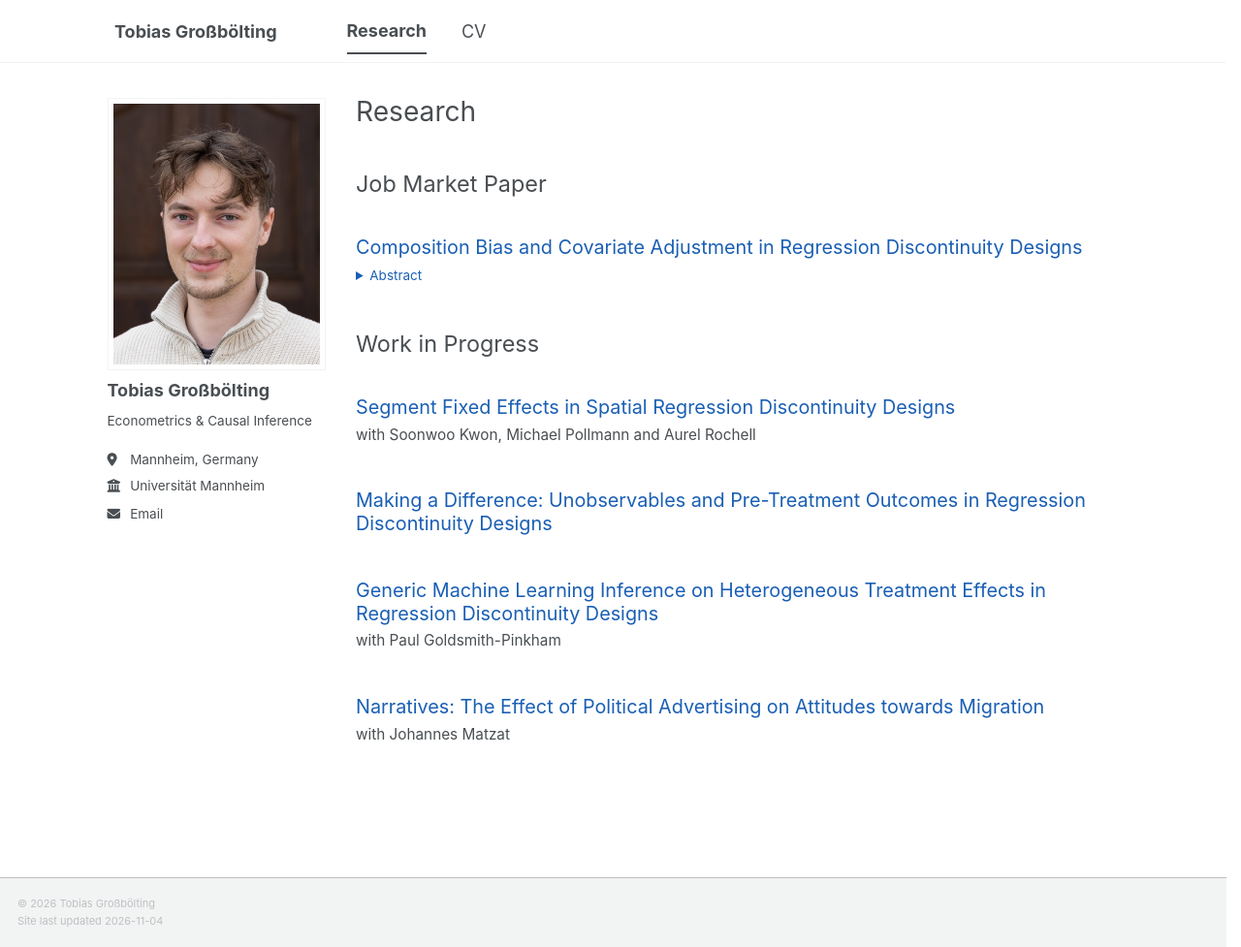
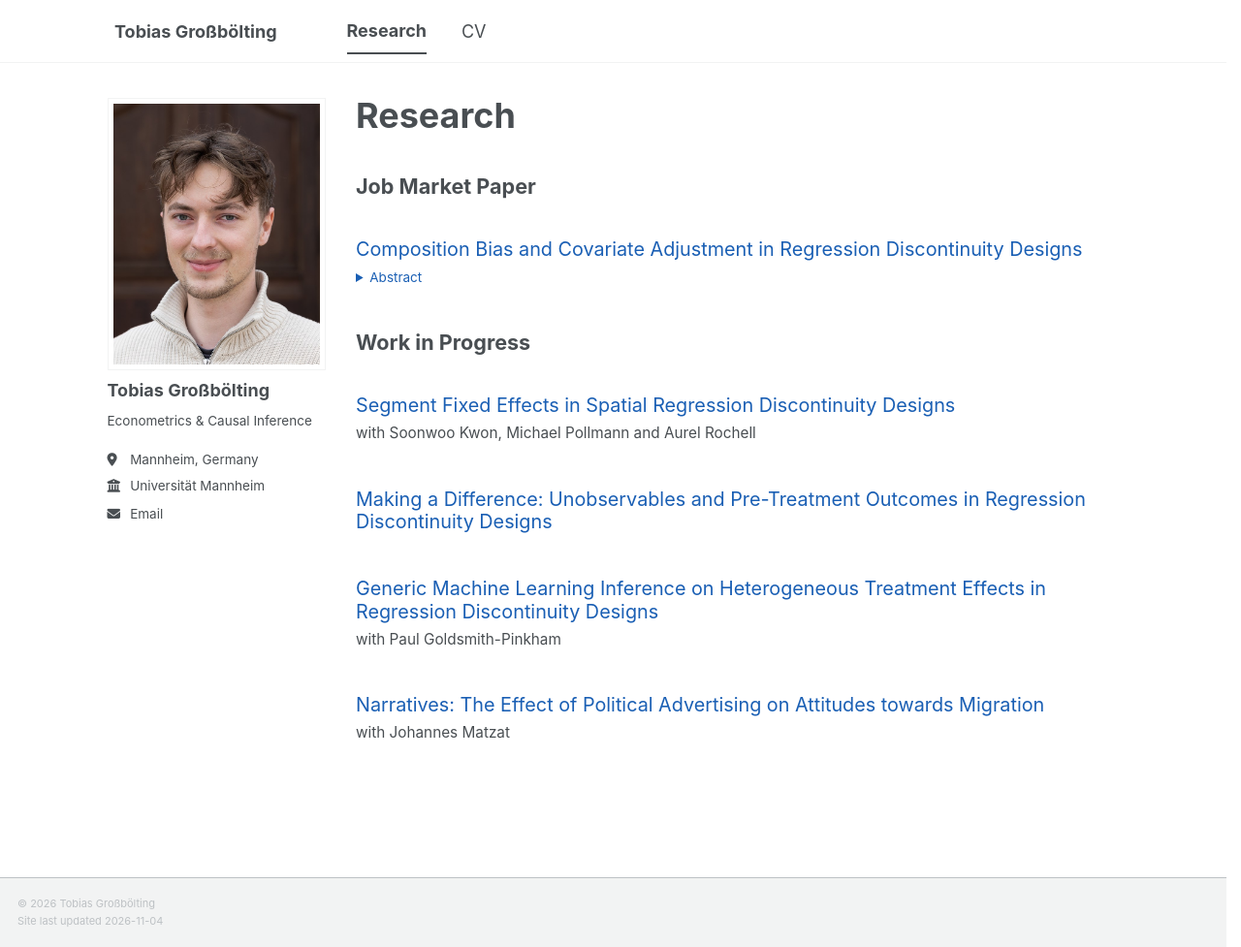
Before and after one commit to tgrossboelting/tgrossboelting.github.io, a Jekyll site: the page built from _pages/research.html, in a window 1280 px wide and 977 px high. Shown: the whole window at 97% size. Built offline with Jekyll 4.4.1, drawn with Linux system fonts in a browser that asks for light colours; a script bundle is joined from its source files by our own code; library files that are not in the unit come from our copies.

Commit message:
Bold section labels again; enlarge the page title
Page titles and section labels go back to the theme's bold, so they stand
apart from the regular-weight blue paper titles. The page title grows to
2em (from 1.563em) and the section labels settle at 1.2em, so "Research"
is clearly larger than "Job Market Paper" and "Work in Progress".

```diff
--- a/_sass/_custom.scss
+++ b/_sass/_custom.scss
@@ -333,18 +333,23 @@ html[data-theme="dark"] {
   margin-bottom: 2.5em;
 }
 
-/* Page titles ("Research", "CV") in regular weight, like the section labels
-   and paper titles below. The theme sets every heading bold; with three bold
-   levels this close in size nothing led and the page read heavy. Hierarchy now
-   comes from size, with the bold reserved for the name in the masthead and
-   sidebar. */
+/* HEADING HIERARCHY on the paper pages, three levels:
+
+     page title     "Research", "CV"            2em    bold   dark
+     section label  "Job Market Paper", ...     1.2em  bold   dark
+     paper title                                1.1em  regular blue
+
+   Labels and paper titles are told apart by weight and colour; the page title
+   stands clear of the labels by size. The theme's 1.563em page title sat too
+   close to the labels, and with everything bold (as it was before the paper
+   titles went regular) nothing led and the page read heavy. */
 .page__title {
-  font-weight: normal;
+  font-size: 2em;
 }
 
 /* Section labels ("Job Market Paper", "Work in Progress") sit above the paper
-   titles and outrank them: larger, and dark against the titles' blue. Regular
-   weight, for the reason given above.
+   titles and outrank them: larger, bold (the theme's heading weight), and
+   dark against the titles' blue.
 
    Both this and the title size below are scoped to classes that exist on the
    homepage and on /research/ alike. Those two pages render the same papers
@@ -357,8 +362,7 @@ html[data-theme="dark"] {
    outranked this rule on /research/ only, so the same label rendered at two
    sizes. That block is gone; size this here and nowhere else. */
 .research-section {
-  font-size: 1.3em;
-  font-weight: normal;
+  font-size: 1.2em;
 }
 
 /* Metadata under a paper title (coauthors, status, links) a step smaller than
```
